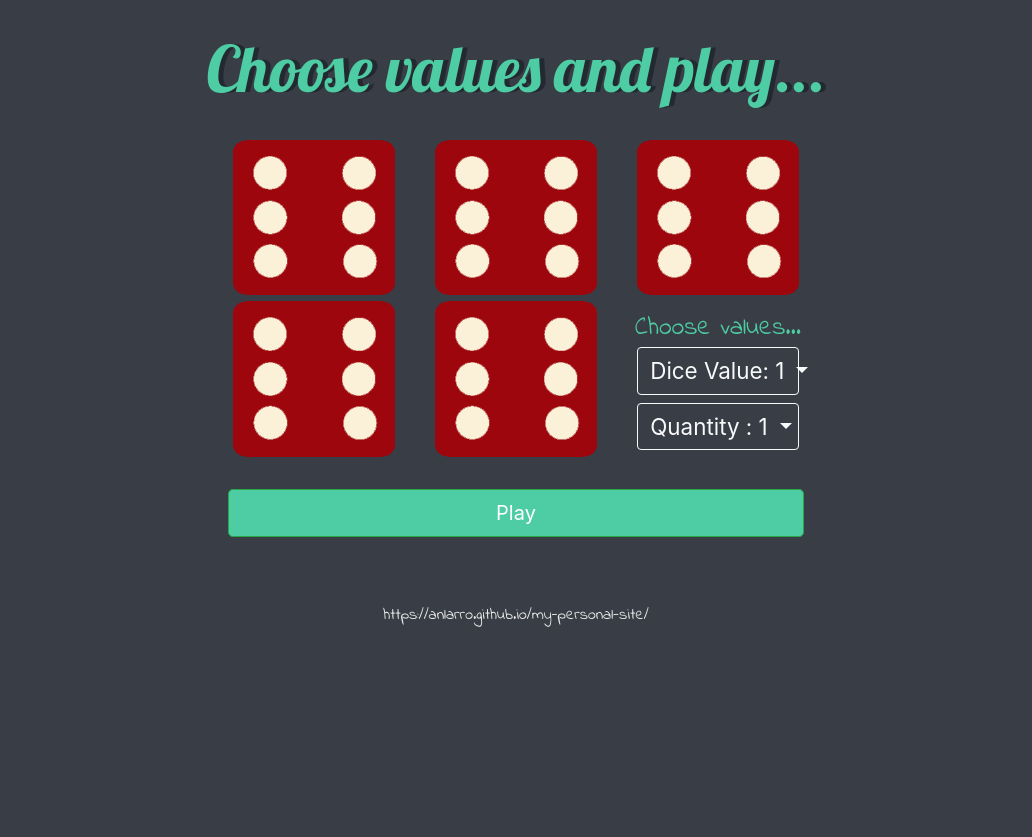
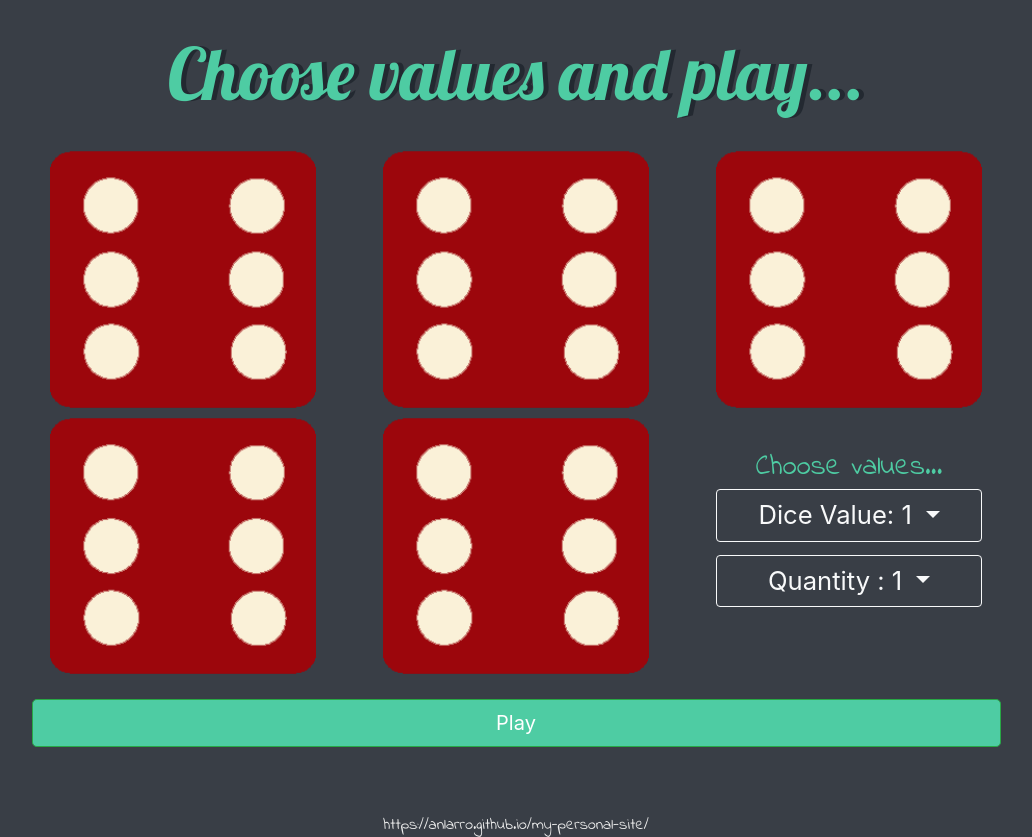
Before and after one commit to anlarro/Dice-game, a plain HTML site: page index.html in a window 1280 px wide. Shown: the whole page, without its empty margins (124-1156 px from the left). Before the commit the page ends 800 px from the top, so only its background shows below. Drawn offline with nearby package versions, Linux system fonts and the light colour scheme.

Commit message:
Change container's size

```diff
--- a/styles.css
+++ b/styles.css
@@ -1,5 +1,5 @@
 .container {
-  width: 70%;
+  width: 90%;
   margin: auto;
   text-align: center;
 }
@@ -14,7 +14,7 @@
 }
 
 .chooseValues{
-  font-size: 1.4rem;
+  font-size: 1.6rem;
   width: 100%;
   margin-bottom: 5%;
   margin-top: 0;
@@ -22,7 +22,7 @@
 
 .play{
   background-color: #4ECCA3;
-  margin-top: 5%
+  margin-top: 2%
 }
 
 .play:hover{
@@ -37,16 +37,16 @@ h1 {
   margin: 30px;
   font-family: 'Lobster', cursive;
   text-shadow: 5px 0 #232931;
-  font-size: 4rem;
+  font-size: 4.5rem;
   color: #4ECCA3;
 }
 
 p {
   color: #4ECCA3;
-  font-size: 1.6rem;
+  font-size: 1.8rem;
   font-family: 'Indie Flower', cursive;
   width: 100%;
-  margin-top: 5%;
+  margin-top: 10%;
   margin-bottom: 0;
 }
 
```
